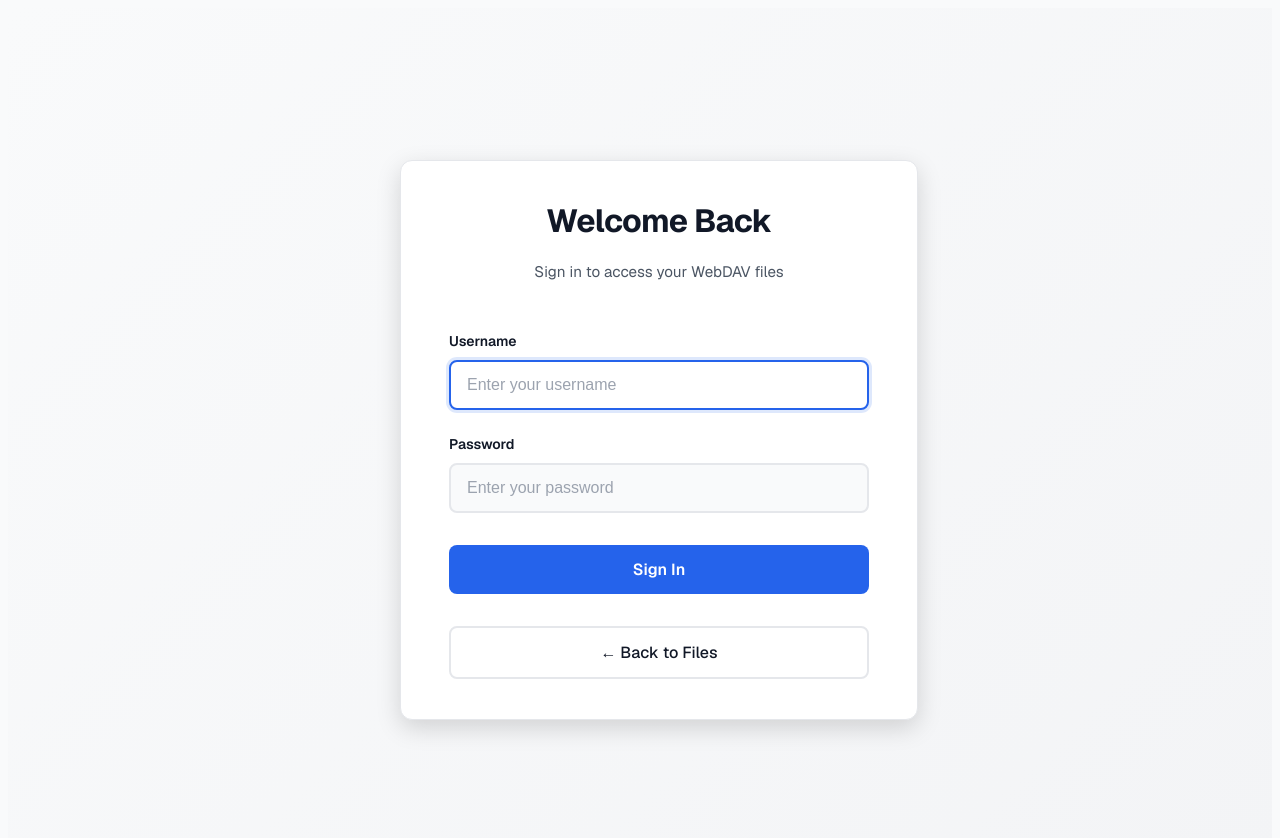
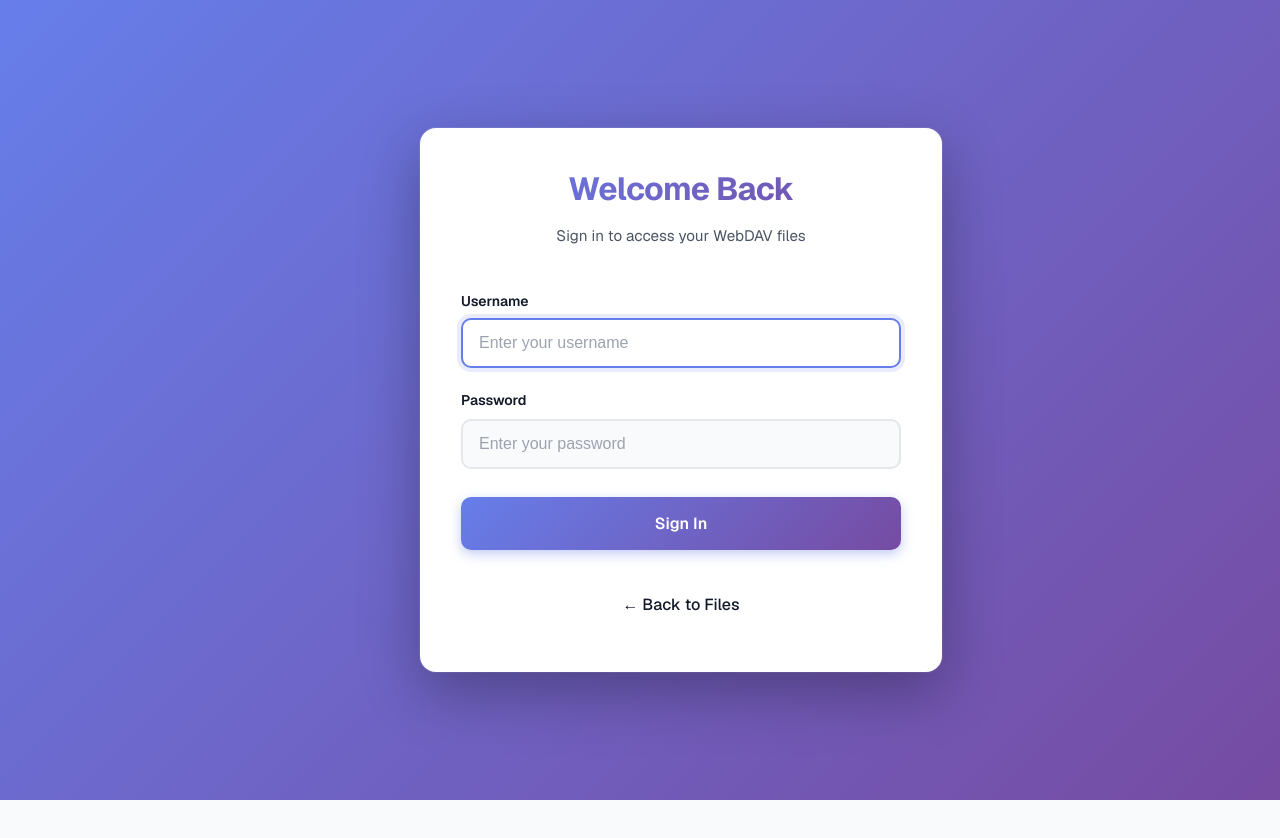
Before and after one commit to enVId-tech/WebDav-UI, a Next.js app: page /login in a window 1280 px wide. Shown: the top 838 px of the page. After the commit the page ends 800 px from the top, so only its background shows below. Built offline with nearby package versions, Linux system fonts and the light colour scheme; no server answers.

Commit message:
style(loginform.module.scss): restyle login page

```diff
--- a/app/styles/loginForm.module.scss
+++ b/app/styles/loginForm.module.scss
@@ -6,14 +6,43 @@
   display: flex;
   align-items: center;
   justify-content: center;
-  background: linear-gradient(135deg, var(--bg-primary) 0%, var(--bg-tertiary) 100%);
-  padding: 2rem;
+  background: linear-gradient(135deg, #667eea 0%, #764ba2 100%);
+  position: absolute;
   transition: var(--transition-theme);
+  overflow-x: hidden;
+  top: 0;
+  left: 0;
+  width: 100%;
+
+  // Dark mode gradient
+  html.dark & {
+    background: linear-gradient(135deg, #1a202c 0%, #2d3748 50%, #1a202c 100%);
+  }
+
+  @media (max-width: 640px) {
+    padding: 0.75rem;
+  }
 }
 
 .loginPageContainer {
   width: 100%;
-  max-width: 480px;
+  max-width: 440px;
+  animation: fadeInUp 0.5s ease-out;
+
+  @media (max-width: 640px) {
+    max-width: 100%;
+  }
+}
+
+@keyframes fadeInUp {
+  from {
+    opacity: 0;
+    transform: translateY(20px);
+  }
+  to {
+    opacity: 1;
+    transform: translateY(0);
+  }
 }
 
 .loginSubtitle {
@@ -21,6 +50,12 @@
   font-size: 0.95rem;
   margin: -0.5rem 0 1.5rem 0;
   text-align: center;
+  line-height: 1.5;
+
+  @media (max-width: 640px) {
+    font-size: 0.875rem;
+    margin: -0.25rem 0 1.25rem 0;
+  }
 }
 
 // Modal overlay for inline login (kept for backward compatibility)
@@ -30,37 +65,49 @@
   left: 0;
   width: 100%;
   height: 100%;
-    background-color: rgba(0, 0, 0, 0.6); // Darker overlay
+  background-color: rgba(0, 0, 0, 0.6);
   display: flex;
   flex-direction: column;
   align-items: center;
   justify-content: center;
-    z-index: 1050; // Ensure it's above other content
-    backdrop-filter: blur(5px); // Optional: blur background
+  z-index: 1050;
+  backdrop-filter: blur(8px);
+  -webkit-backdrop-filter: blur(8px);
 }
 
 .loginFormContainer {
   background-color: var(--bg-secondary);
-    padding: 2.5rem 3rem;
-    border-radius: 12px;
-    box-shadow: 0 8px 25px rgba(0, 0, 0, 0.15);
+  padding: 2.5rem;
+  border-radius: 16px;
+  box-shadow: 0 20px 60px rgba(0, 0, 0, 0.3), 0 0 0 1px rgba(255, 255, 255, 0.1);
   width: 100%;
-    max-width: 420px;
+  max-width: 100%;
   text-align: center;
-    border: 1px solid var(--border-color);
+  border: 1px solid rgba(255, 255, 255, 0.1);
   transition: var(--transition-theme);
   position: relative;
+  backdrop-filter: blur(20px);
+  -webkit-backdrop-filter: blur(20px);
 
-    @media (max-width: 768px) {
+  html.dark & {
+    background-color: rgba(31, 41, 55, 0.95);
+    box-shadow: 0 20px 60px rgba(0, 0, 0, 0.5), 0 0 0 1px rgba(255, 255, 255, 0.05);
+  }
+
+  @media (max-width: 640px) {
     padding: 2rem 1.5rem;
-      max-width: 90%;
+    border-radius: 12px;
+  }
+
+  @media (max-width: 400px) {
+    padding: 1.75rem 1.25rem;
   }
 }
 
   .loginForm {
     display: flex;
     flex-direction: column;
-    gap: 1.5rem; // Space between elements
+    gap: 1.25rem;
   }
 
   .loginForm h1 {
@@ -70,55 +117,93 @@
     font-weight: 700;
     letter-spacing: -0.02em;
     text-align: center;
+    background: linear-gradient(135deg, #667eea 0%, #764ba2 100%);
+    -webkit-background-clip: text;
+    -webkit-text-fill-color: transparent;
+    background-clip: text;
+
+    html.dark & {
+      background: linear-gradient(135deg, #60a5fa 0%, #a78bfa 100%);
+      -webkit-background-clip: text;
+      -webkit-text-fill-color: transparent;
+      background-clip: text;
+    }
+
+    @media (max-width: 640px) {
+      font-size: 1.75rem;
+    }
   }
 
   .loginForm h2 {
     color: var(--text-primary);
     margin: 0 0 0.5rem 0;
-    font-size: 1.8rem;
+    font-size: 1.5rem;
     font-weight: 700;
     letter-spacing: -0.02em;
+
+    @media (max-width: 640px) {
+      font-size: 1.375rem;
+    }
   }
 
   .loginError {
-    color: var(--error-color);
-    background-color: rgba(var(--error-color-rgb), 0.1);
+    color: #dc2626;
+    background-color: rgba(220, 38, 38, 0.1);
     padding: 0.875rem 1rem;
     border-radius: 8px;
     font-size: 0.875rem;
-    border: 1px solid rgba(var(--error-color-rgb), 0.3);
+    border: 1px solid rgba(220, 38, 38, 0.3);
     text-align: left;
     margin: 0;
     line-height: 1.5;
+    animation: shake 0.4s ease-in-out;
 
     &::before {
       content: '⚠️ ';
       margin-right: 0.5rem;
     }
+
+    @media (max-width: 640px) {
+      font-size: 0.8125rem;
+      padding: 0.75rem 0.875rem;
+    }
+  }
+
+  @keyframes shake {
+    0%, 100% { transform: translateX(0); }
+    25% { transform: translateX(-8px); }
+    75% { transform: translateX(8px); }
   }
 
   .inputGroup {
     display: flex;
     flex-direction: column;
     text-align: left;
+    gap: 0.5rem;
   }
 
   .inputGroup label {
-    margin-bottom: 0.5rem;
+    margin-bottom: 0;
     font-weight: 600;
     font-size: 0.875rem;
     color: var(--text-primary);
     display: block;
+
+    @media (max-width: 640px) {
+      font-size: 0.8125rem;
+    }
   }
 
   .loginInput {
     padding: 0.875rem 1rem;
     border: 2px solid var(--border-color);
-    border-radius: 8px;
+    border-radius: 10px;
     background-color: var(--bg-primary);
     color: var(--text-primary);
     font-size: 1rem;
-    transition: all 0.2s ease;
+    transition: all 0.3s cubic-bezier(0.4, 0, 0.2, 1);
+    width: 100%;
+    box-sizing: border-box;
 
     &::placeholder {
       color: var(--text-muted);
@@ -126,84 +211,177 @@
 
     &:focus {
       outline: none;
-      border-color: var(--accent-color);
-      box-shadow: 0 0 0 3px rgba(var(--accent-color-rgb), 0.15);
+      border-color: #667eea;
+      box-shadow: 0 0 0 4px rgba(102, 126, 234, 0.15);
       background-color: var(--bg-secondary);
+      transform: translateY(-2px);
+
+      html.dark & {
+        border-color: #60a5fa;
+        box-shadow: 0 0 0 4px rgba(96, 165, 250, 0.15);
+      }
     }
 
     &:hover:not(:focus) {
       border-color: var(--text-tertiary);
     }
+
+    @media (max-width: 640px) {
+      padding: 0.75rem 0.875rem;
+      font-size: 0.9375rem;
+    }
   }
 
   .loginButton {
-    padding: 0.875rem 1.5rem;
-    background-color: var(--accent-color);
-    color: var(--button-text);
+    padding: 1rem 1.5rem;
+    background: linear-gradient(135deg, #667eea 0%, #764ba2 100%);
+    color: white;
     border: none;
-    border-radius: 8px;
+    border-radius: 10px;
     cursor: pointer;
     font-size: 1rem;
     font-weight: 600;
-    transition: all 0.2s ease;
+    transition: all 0.3s cubic-bezier(0.4, 0, 0.2, 1);
     width: 100%;
     margin-top: 0.5rem;
+    box-shadow: 0 4px 12px rgba(102, 126, 234, 0.4);
+    position: relative;
+    overflow: hidden;
+
+    &::before {
+      content: '';
+      position: absolute;
+      top: 0;
+      left: 0;
+      width: 100%;
+      height: 100%;
+      background: linear-gradient(135deg, #764ba2 0%, #667eea 100%);
+      opacity: 0;
+      transition: opacity 0.3s ease;
+    }
+
+    &::after {
+      content: '';
+      position: absolute;
+      top: 50%;
+      left: 50%;
+      width: 0;
+      height: 0;
+      border-radius: 50%;
+      background: rgba(255, 255, 255, 0.3);
+      transform: translate(-50%, -50%);
+      transition: width 0.6s, height 0.6s;
+    }
 
     &:hover:not(:disabled) {
-      background-color: var(--accent-hover);
+      &::before {
+        opacity: 1;
+      }
       transform: translateY(-2px);
-      box-shadow: 0 4px 12px rgba(var(--accent-color-rgb), 0.3);
+      box-shadow: 0 8px 20px rgba(102, 126, 234, 0.5);
     }
 
     &:active:not(:disabled) {
       transform: translateY(0);
+      &::after {
+        width: 300px;
+        height: 300px;
+      }
     }
 
     &:disabled {
-      background-color: var(--disabled-color);
+      background: var(--disabled-color);
       color: var(--text-secondary);
       cursor: not-allowed;
       opacity: 0.6;
+      box-shadow: none;
+    }
+
+    // Text needs to be above pseudo-elements
+    span, & {
+      position: relative;
+      z-index: 1;
+    }
+
+    html.dark & {
+      background: linear-gradient(135deg, #60a5fa 0%, #a78bfa 100%);
+      box-shadow: 0 4px 12px rgba(96, 165, 250, 0.4);
+
+      &::before {
+        background: linear-gradient(135deg, #a78bfa 0%, #60a5fa 100%);
+      }
+
+      &:hover:not(:disabled) {
+        box-shadow: 0 8px 20px rgba(96, 165, 250, 0.5);
+      }
+    }
+
+    @media (max-width: 640px) {
+      padding: 0.875rem 1.25rem;
+      font-size: 0.9375rem;
     }
   }
 
   .closeLoginButton {
-    margin-top: 1.5rem;
+    margin-top: 1rem;
     padding: 0.6rem 1rem;
     background-color: transparent;
     border: 1px solid var(--border-color);
-    border-radius: 6px;
+    border-radius: 8px;
     cursor: pointer;
     color: var(--text-secondary);
     font-size: 0.9rem;
-    transition: background-color 0.2s ease, color 0.2s ease;
+    transition: all 0.2s ease;
 
     &:hover {
       background-color: var(--bg-tertiary);
       color: var(--text-primary);
+      border-color: var(--text-tertiary);
+    }
+
+    @media (max-width: 640px) {
+      font-size: 0.875rem;
+      padding: 0.5rem 0.875rem;
     }
   }
 
   .backButton {
     padding: 0.875rem 1.5rem;
     background-color: transparent;
-    border: 2px solid var(--border-color);
-    border-radius: 8px;
+    border: 2px solid rgba(255, 255, 255, 0.2);
+    border-radius: 10px;
     cursor: pointer;
     color: var(--text-primary);
     font-size: 1rem;
     font-weight: 500;
-    transition: all 0.2s ease;
+    transition: all 0.3s cubic-bezier(0.4, 0, 0.2, 1);
     width: 100%;
     margin-top: 0.5rem;
+    backdrop-filter: blur(10px);
+    -webkit-backdrop-filter: blur(10px);
 
     &:hover {
-      background-color: var(--bg-tertiary);
-      border-color: var(--text-tertiary);
+      background-color: rgba(255, 255, 255, 0.05);
+      border-color: rgba(255, 255, 255, 0.3);
       transform: translateY(-1px);
+      box-shadow: 0 4px 12px rgba(0, 0, 0, 0.1);
     }
 
     &:active {
       transform: translateY(0);
     }
+
+    html.dark & {
+      border-color: rgba(255, 255, 255, 0.15);
+
+      &:hover {
+        background-color: rgba(255, 255, 255, 0.08);
+        border-color: rgba(255, 255, 255, 0.25);
       }
+    }
+
+    @media (max-width: 640px) {
+      padding: 0.75rem 1.25rem;
+      font-size: 0.9375rem;
+    }
+  }
```
Lines whose indentation alone changed are shown as unchanged.
